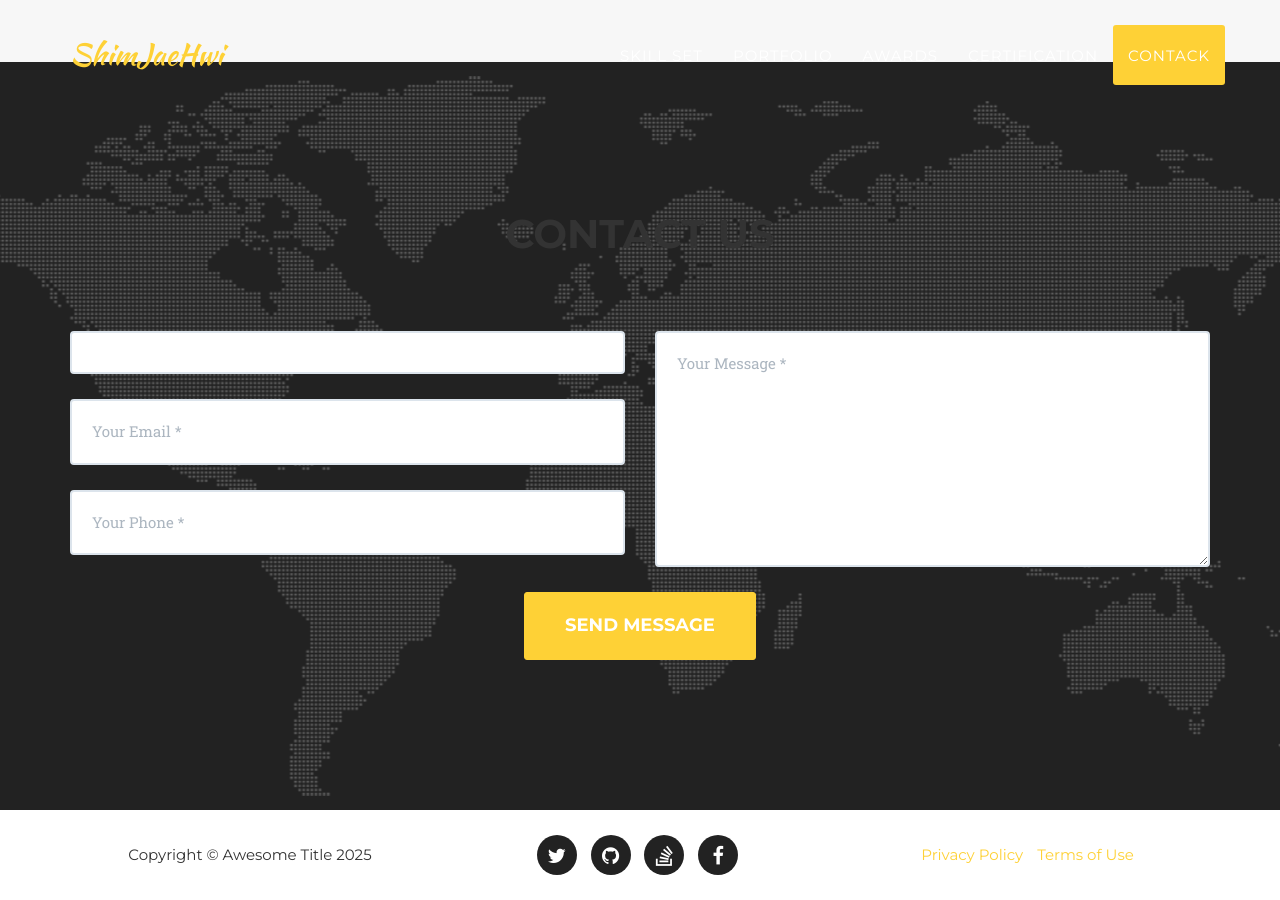
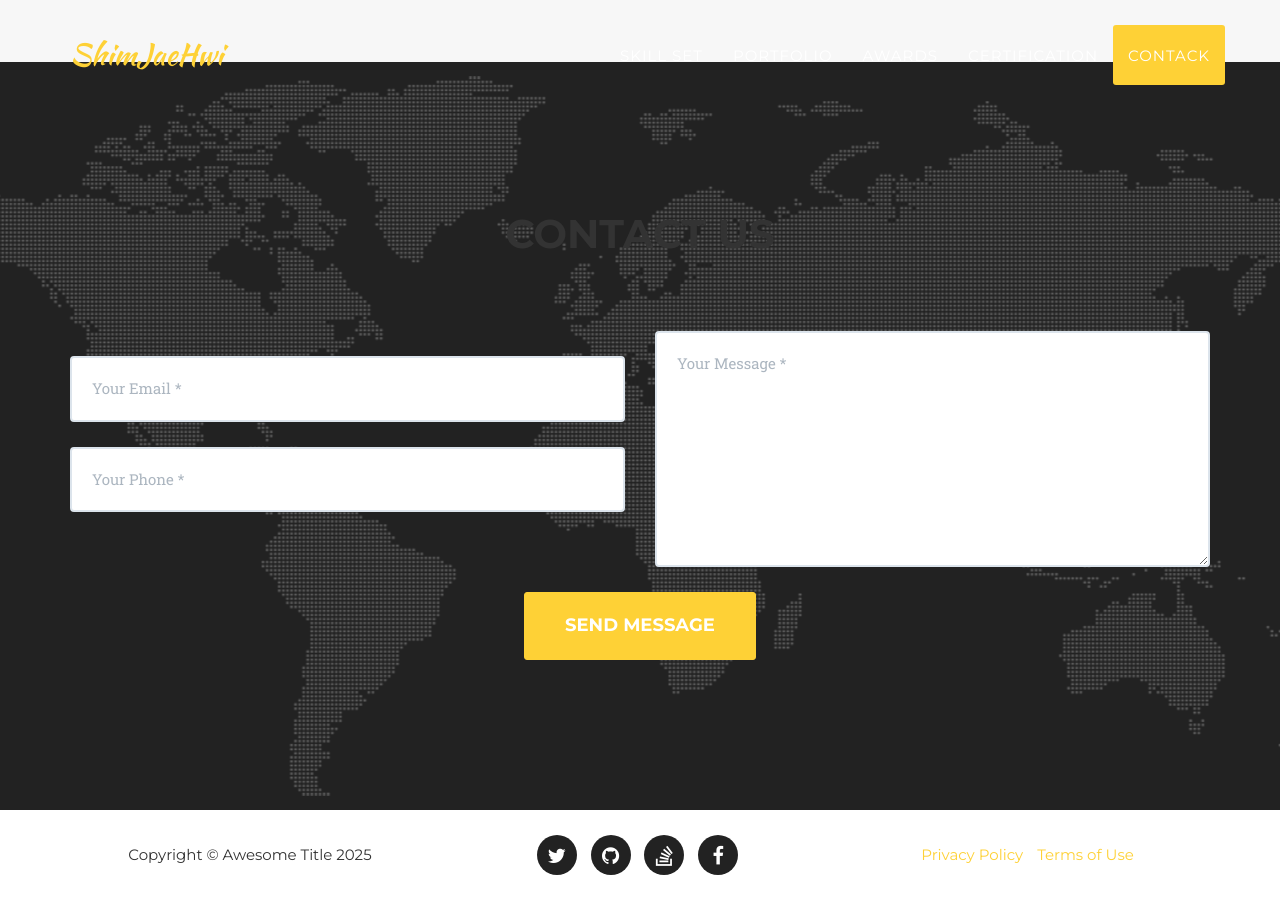
Before and after one commit to Jh214/JH214.github.io, a Jekyll site: the page built from index.html, in a window 1280 px wide and 900 px high, scrolled down 4414 px. Built offline with Jekyll 4.4.1, drawn with Linux system fonts in a browser that asks for light colours; some web fonts are replaced; a script that is not in the unit is left out; the list of posts is cut into pages by our own code.

Commit message:
contact 테스트

```diff
--- a/_includes/contact.html
+++ b/_includes/contact.html
@@ -12,7 +12,7 @@
                         <div class="row">
                             <div class="col-md-6">
                                 <div class="control-group form-group">
-                                    <p type="text" class="form-control" placeholder="Your Name *" id="name" required data-validation-required-message="Please enter your name."></p>
+                                    <p type="text" class="form-contro" placeholder="Your Name *" id="name" required data-validation-required-message="Please enter your name."></p>
                                     <p class="help-block text-danger"></p>
                                 </div>
                                 <div class="control-group form-group">
```
